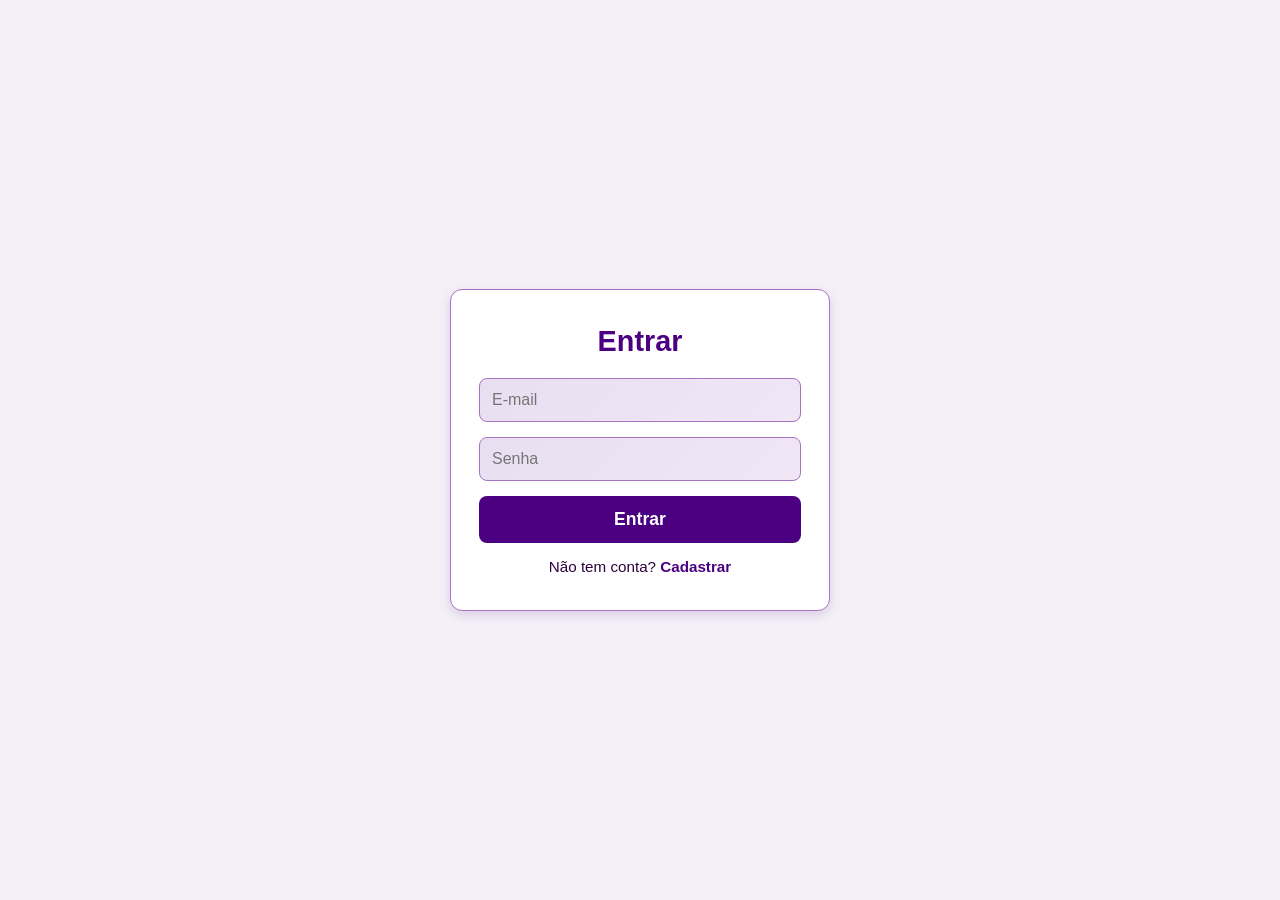
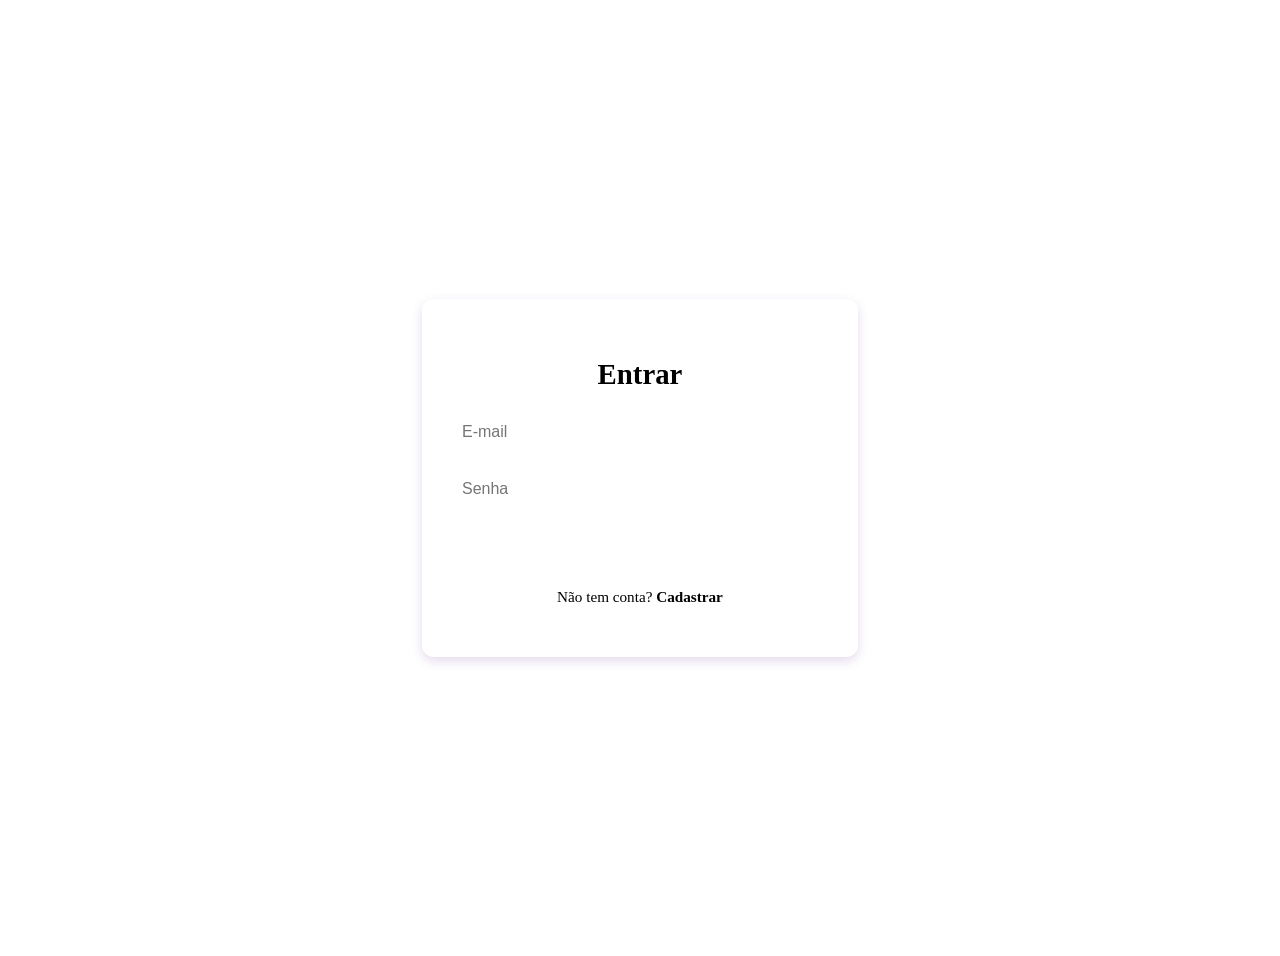

Refatora estilos CSS, melhora responsividade, ajusta páginas index/usuário, atualiza modal e aprimora interações dos botões.

--- a/styles/login.css
+++ b/styles/login.css
@@ -1,26 +1,8 @@
-/* ESTILO BASE DO SITE */
-* {
-    box-sizing: border-box;
-    margin: 0;
-    padding: 0;
-    font-family: 'Segoe UI', Tahoma, Geneva, Verdana, sans-serif;
-}
+/* ========================================
+   ESTILOS ESPECÍFICOS - login.html e cadastro.html
+   ======================================== */
 
-:root {
-    --cor-primaria: #4B0082;
-    --cor-primaria-clara: #6a0dad;
-    --cor-fundo: #f4f0f8;
-    --cor-texto: #2d003d;
-    --cor-borda: #a674c2;
-    --cor-input: #e8dff1;
-
-    /* Tema Escuro */
-    --cor-fundo-escuro: #2d003d;
-    --cor-texto-escuro: #f4f0f8;
-    --cor-input-escuro: #4B0082;
-    --cor-borda-escura: #6a0dad;
-}
-
+/* ========== LAYOUT PÁGINA ========== */
 body {
     background: var(--cor-fundo);
     color: var(--cor-texto);
@@ -29,16 +11,15 @@ body {
     display: flex;
     justify-content: center;
     align-items: center;
-    transition: background .3s, color .3s;
+    transition: background 0.3s, color 0.3s;
 }
-
 
 body.dark-mode {
     background: var(--cor-fundo-escuro);
     color: var(--cor-texto-escuro);
 }
 
-/* CONTAINER */
+/* ========== CONTAINER DE AUTENTICAÇÃO ========== */
 .auth-container {
     width: 100%;
     max-width: 380px;
@@ -47,18 +28,7 @@ body.dark-mode {
     padding: 35px 28px;
     box-shadow: 0 4px 12px rgba(75, 0, 130, 0.15);
     border: 1px solid var(--cor-borda);
-}
-
-
-@keyframes fadeIn {
-    from {
-        opacity: 0;
-        transform: translateY(20px);
-    }
-    to {
-        opacity: 1;
-        transform: translateY(0);
-    }
+    transition: background 0.3s ease, border 0.3s ease;
 }
 
 body.dark-mode .auth-container {
@@ -66,6 +36,7 @@ body.dark-mode .auth-container {
     border: 1px solid var(--cor-borda-escura);
 }
 
+/* ========== TITLE ========== */
 .auth-container h2 {
     text-align: center;
     font-size: 1.8rem;
@@ -77,7 +48,7 @@ body.dark-mode .auth-container h2 {
     color: var(--cor-texto-escuro);
 }
 
-/* INPUTS */
+/* ========== INPUTS ========== */
 .auth-container input,
 .auth-container select {
     width: 100%;
@@ -88,14 +59,7 @@ body.dark-mode .auth-container h2 {
     color: var(--cor-texto);
     font-size: 16px;
     margin-bottom: 15px;
-    transition: box-shadow .2s, transform .2s;
-}
-
-.auth-container input:focus,
-.auth-container select:focus {
-    outline: none;
-    transform: translateY(-2px);
-    box-shadow: 0 2px 8px rgba(75, 0, 130, 0.2);
+    transition: box-shadow 0.2s, transform 0.2s, background 0.3s ease, border 0.3s ease;
 }
 
 body.dark-mode .auth-container input,
@@ -105,7 +69,19 @@ body.dark-mode .auth-container select {
     color: var(--cor-texto-escuro);
 }
 
-/* BOTÕES */
+.auth-container input:focus,
+.auth-container select:focus {
+    outline: none;
+    transform: translateY(-2px);
+    box-shadow: 0 2px 8px rgba(75, 0, 130, 0.2);
+}
+
+body.dark-mode .auth-container input:focus,
+body.dark-mode .auth-container select:focus {
+    box-shadow: 0 2px 8px rgba(244, 240, 248, 0.2);
+}
+
+/* ========== BOTÕES ========== */
 .auth-container button {
     width: 100%;
     padding: 13px;
@@ -116,7 +92,11 @@ body.dark-mode .auth-container select {
     font-size: 1.1rem;
     font-weight: bold;
     cursor: pointer;
-    transition: background .3s, transform .2s;
+    transition: background 0.3s, transform 0.2s;
+}
+
+body.dark-mode .auth-container button {
+    background: var(--cor-primaria-clara);
 }
 
 .auth-container button:hover {
@@ -124,25 +104,27 @@ body.dark-mode .auth-container select {
     transform: translateY(-2px);
 }
 
-body.dark-mode .auth-container button {
-    background: var(--cor-primaria-clara);
-}
-
 body.dark-mode .auth-container button:hover {
     background: var(--cor-primaria);
 }
 
-/* LINKS */
+/* ========== LINKS ========== */
 .auth-container .link {
     margin-top: 15px;
     text-align: center;
-    font-size: .95rem;
+    font-size: 0.95rem;
+    color: var(--cor-texto);
+}
+
+body.dark-mode .auth-container .link {
+    color: var(--cor-texto-escuro);
 }
 
 .auth-container .link a {
     color: var(--cor-primaria);
     font-weight: bold;
     text-decoration: none;
+    transition: color 0.3s ease;
 }
 
 body.dark-mode .auth-container .link a {
@@ -151,9 +133,30 @@ body.dark-mode .auth-container .link a {
 
 .auth-container .link a:hover {
     text-decoration: underline;
+    color: var(--cor-primaria-clara);
 }
 
-/* RESPONSIVIDADE */
+body.dark-mode .auth-container .link a:hover {
+    color: var(--cor-primaria-clara);
+}
+
+/* ========== ANIMAÇÕES ========== */
+@keyframes fadeIn {
+    from {
+        opacity: 0;
+        transform: translateY(20px);
+    }
+    to {
+        opacity: 1;
+        transform: translateY(0);
+    }
+}
+
+.auth-container {
+    animation: fadeIn 0.3s ease;
+}
+
+/* ========== RESPONSIVIDADE ========== */
 @media (max-width: 768px) {
     .auth-container {
         margin-top: 30px;
@@ -166,5 +169,12 @@ body.dark-mode .auth-container .link a {
 
     .auth-container button {
         font-size: 1rem;
+        padding: 11px;
+    }
+
+    .auth-container input,
+    .auth-container select {
+        font-size: 14px;
+        padding: 10px;
     }
 }
